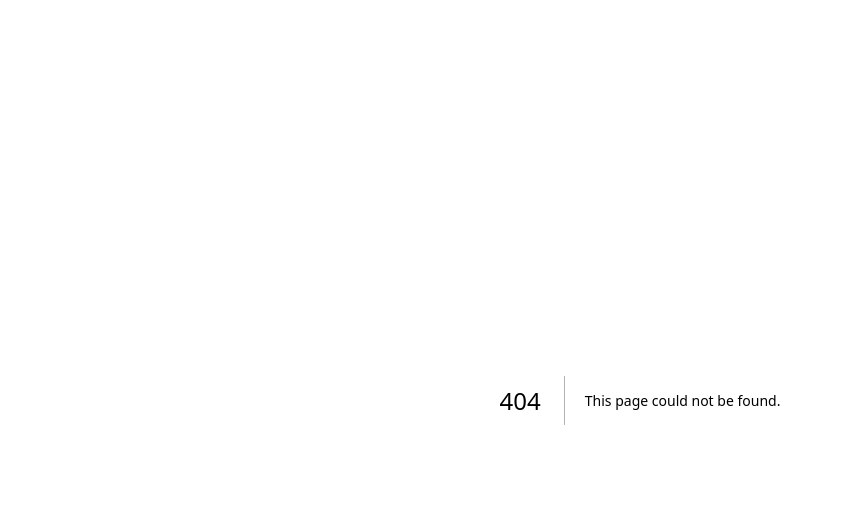
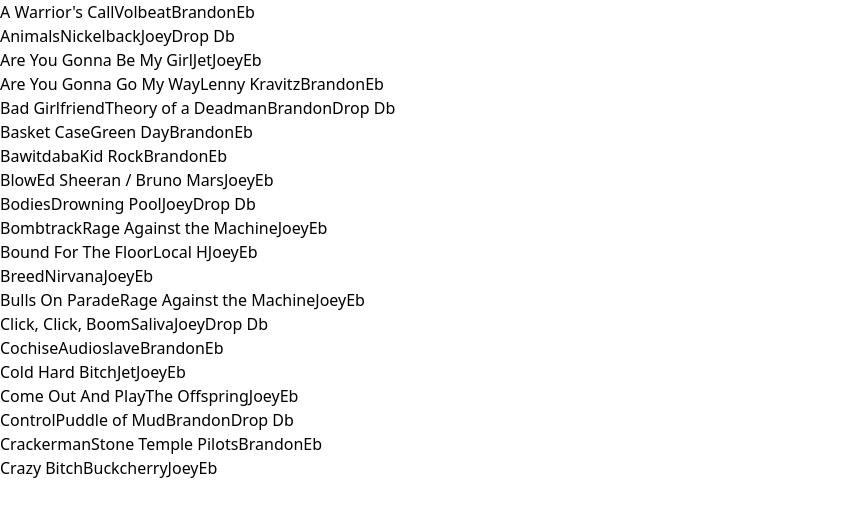
Before and after one commit to samfreeman/ut-jukebox, a Next.js app: page /songs in a window 1280 px wide. Before the commit this address had no page. Shown: the top 516 px of the page, without its empty margins (0-843 px from the left). Built offline with nearby package versions, Linux system fonts and the light colour scheme.

Commit message:
Added Songs page

```diff
--- /dev/null
+++ b/src/components/Song.tsx
@@ -0,0 +1,23 @@
+
+import { Song as SongEntity } from '@shared/model/Song'
+import { DivProps } from '@client/DomProps'
+
+
+export type Props = DivProps<{
+	song: SongEntity
+}>
+
+
+export const Song = ({ song }: Props) => {
+	return (
+		<div className="flex-row">
+			<span>{song.name}</span>
+			<span>{song.artist}</span>
+			<span>{song.singer}</span>
+			<span>{song.tuning}</span>
+		</div>
+	)
+}
+
+
+export default Song
--- /dev/null
+++ b/src/components/Songs.tsx
@@ -0,0 +1,15 @@
+
+import { data } from '@shared/model/Song'
+import Song from './Song'
+
+
+export const Songs = () => {
+	return (
+		<div className="flex-col">
+			{data.map(song => <Song key={song.id} song={song} />)}
+		</div>
+	)
+}
+
+
+export default Songs
```
Also changed, not shown: src/pages/songs.tsx (added, +8 -0 lines).
